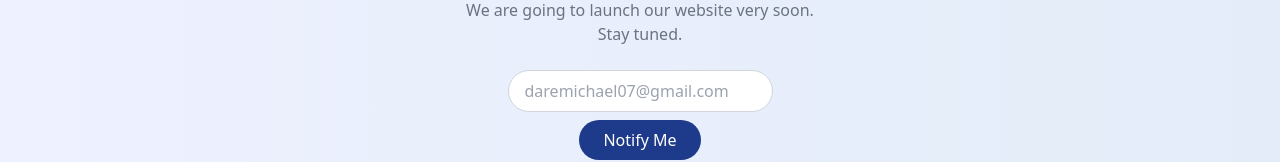
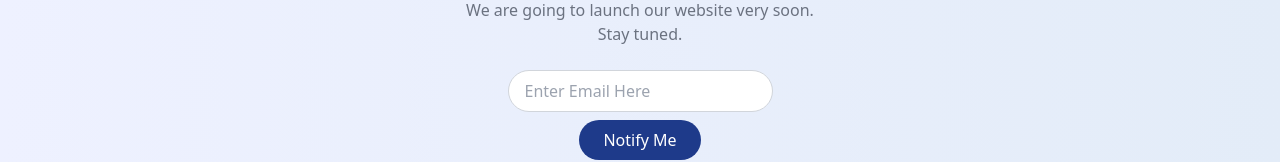
Before and after one commit to michaeltrendz/BragAgency, a Next.js app: page / in a window 1280 px wide. Shown: the part 403-565 px from the top of the page. Built offline with nearby package versions, Linux system fonts and the light colour scheme.

Commit message:
Describe what you updated

```diff
--- a/pages/index.js
+++ b/pages/index.js
@@ -25,7 +25,7 @@ export default function Home() {
           type="email"
           name="email"
           required
-          placeholder="daremichael07@gmail.com"
+          placeholder="Enter Email Here"
           className="px-4 py-2 rounded-full border border-gray-300 focus:outline-none"
         />
         <button
```
Also changed, not shown: 1 other file (tests, documents, lock files or other folders).
